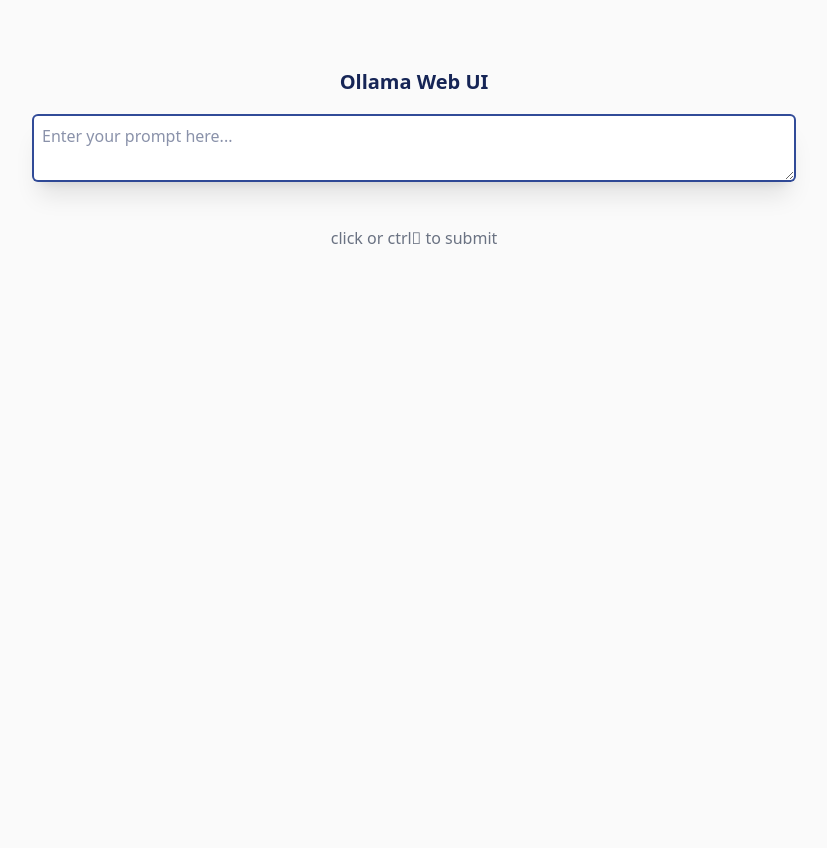
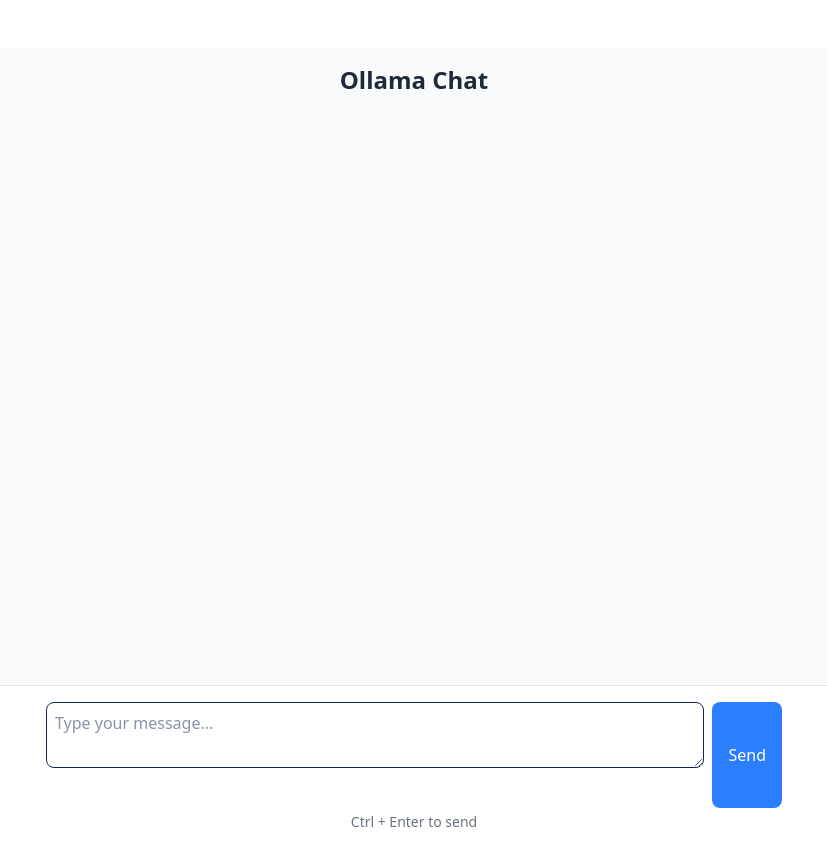
Before and after one commit to samarth-na/ai-chatbot, a React (Vite) app: page / in a window 1280 px wide. Shown: the whole page, without its empty margins (226-1053 px from the left). Before the commit the page ends 800 px from the top, so only its background shows below. Built offline with nearby package versions, Linux system fonts and the light colour scheme; the HTML template or start-up script is replaced by a standard one.

Commit message:
main third draft added chat like UI

```diff
--- a/src/App.jsx
+++ b/src/App.jsx
@@ -2,35 +2,16 @@
 
 function App() {
 	const [prompt, setPrompt] = useState("");
-	const [response, setResponse] = useState("");
+	const [messages, setMessages] = useState([]);
 	const [isLoading, setIsLoading] = useState(false);
 	const textareaRef = useRef(null);
+	const chatContainerRef = useRef(null);
 
-	async function handleSubmit(e) {
-		if (e) e.preventDefault(); // Prevent default form submission
-		setIsLoading(true);
-		setResponse(""); // Clear previous responses
-
-		try {
-			const res = await fetch("http://localhost:11434/api/generate", {
-				method: "POST",
-				headers: { "Content-Type": "application/json" },
-				body: JSON.stringify({
-					model: "llama3.2:1b",
-					prompt: prompt,
-				}),
-			});
-
-			if (!res.ok)
-				throw new Error(
-					`Server error: ${res.status} ${res.statusText}`
-				);
-			if (!res.body)
-				throw new Error("Streaming not supported or no body returned.");
-
-			const reader = res.body.getReader();
+	// Handle streaming response from Ollama
+	const handleStream = async (reader) => {
 		const decoder = new TextDecoder("utf-8");
 		let buffer = "";
+		let botMessage = "";
 
 		while (true) {
 			const { done, value } = await reader.read();
@@ -45,7 +26,18 @@
 
 				try {
 					const parsed = JSON.parse(line);
-						setResponse((prev) => prev + parsed.response);
+					botMessage += parsed.response;
+					setMessages((prev) => {
+						const lastMessage = prev[prev.length - 1];
+						if (lastMessage.role === "bot") {
+							return [
+								...prev.slice(0, -1),
+								{ ...lastMessage, content: botMessage },
+							];
+						}
+						return prev;
+					});
+
 					if (parsed.done) {
 						reader.cancel();
 						break;
@@ -57,60 +49,130 @@
 
 			buffer = lines[lines.length - 1];
 		}
+	};
+
+	const handleSubmit = async (e) => {
+		if (e) e.preventDefault();
+		if (!prompt.trim()) return;
+
+		setIsLoading(true);
+		setMessages((prev) => [
+			...prev,
+			{ role: "user", content: prompt },
+			{ role: "bot", content: "" },
+		]);
+		setPrompt("");
+
+		try {
+			const res = await fetch("http://localhost:11434/api/generate", {
+				method: "POST",
+				headers: { "Content-Type": "application/json" },
+				body: JSON.stringify({
+					model: "tinyllama",
+					prompt: prompt,
+				}),
+			});
+
+			if (!res.ok)
+				throw new Error(
+					`Server error: ${res.status} ${res.statusText}`
+				);
+			if (!res.body)
+				throw new Error("Streaming not supported or no body returned.");
+
+			await handleStream(res.body.getReader());
 		} catch (error) {
 			console.error("Error:", error);
-			setResponse(`Error: ${error.message}`);
+			setMessages((prev) => [
+				...prev,
+				{ role: "bot", content: `Error: ${error.message}` },
+			]);
 		} finally {
 			setIsLoading(false);
 		}
-	}
+	};
 
-	// Fix for Ctrl+Enter: Ensure `handleSubmit` is in the dependency array
+	// Keyboard shortcut and auto-scroll effects
 	useEffect(() => {
 		const textarea = textareaRef.current;
 		const handleKeyDown = (event) => {
 			if ((event.ctrlKey || event.metaKey) && event.key === "Enter") {
-				event.preventDefault(); // Prevent default textarea behavior
-				handleSubmit(); // Manually trigger submission
+				event.preventDefault();
+				handleSubmit();
 			}
 		};
 
 		textarea.addEventListener("keydown", handleKeyDown);
 		return () => textarea.removeEventListener("keydown", handleKeyDown);
-	}, [handleSubmit]); // Include handleSubmit in dependencies
+	}, [handleSubmit]);
+
+	useEffect(() => {
+		if (chatContainerRef.current) {
+			chatContainerRef.current.scrollTop =
+				chatContainerRef.current.scrollHeight;
+		}
+	}, [messages]);
 
 	return (
-		<div className="p-5 mx-auto max-w-[800px]">
-			<h1 className="mb-5 text-xl font-bold">Ollama Web UI</h1>
+		<div className="flex flex-col h-screen bg-gray-50">
+			<div className="overflow-hidden flex-1">
+				<div className="flex flex-col p-4 mx-auto max-w-3xl h-full">
+					<h1 className="mb-4 text-2xl font-bold text-gray-800">
+						Ollama Chat
+					</h1>
 
-			{response && (
-				<div className="p-5 mt-10 bg-white rounded-sm hover:ring-2 ring-blue-900/90">
-					<h2></h2>
-					{/* Add the response text here! */}
-					<p className="mt-2 text-left whitespace-pre-wrap">
-						{response}
+					{/* Chat Messages */}
+					<div
+						ref={chatContainerRef}
+						className="overflow-y-auto flex-1 pr-2 space-y-4"
+					>
+						{messages.map((message, index) => (
+							<div
+								key={index}
+								className={`flex ${message.role === "user" ? "justify-end" : "justify-start"}`}
+							>
+								<div
+									className={`max-w-[80%] rounded-lg p-3 ${
+										message.role === "user"
+											? "bg-blue-500 text-white"
+											: "bg-gray-200 text-gray-800"
+									}`}
+								>
+									<p className="whitespace-pre-wrap">
+										{message.content}
 									</p>
 								</div>
-			)}
-			<form onSubmit={handleSubmit}>
+							</div>
+						))}
+					</div>
+				</div>
+			</div>
+
+			{/* Input Area - Fixed at bottom */}
+			<div className="py-4 bg-white border-t border-gray-200">
+				<div className="px-4 mx-auto max-w-3xl">
+					<form onSubmit={handleSubmit} className="flex gap-2">
 						<textarea
 							ref={textareaRef}
 							value={prompt}
 							onChange={(e) => setPrompt(e.target.value)}
-					placeholder="Enter your prompt here..."
-					className="p-2 mb-10 w-full ring-2 shadow-xl ring-blue-900/90"
+							placeholder="Type your message..."
 							rows="2"
+							className="flex-1 p-2 rounded-lg border focus:ring-2 focus:ring-blue-500 focus:outline-none"
 						/>
 						<button
 							type="submit"
 							disabled={isLoading}
-					className={`text-gray-500 rounded-sm  cursor-pointer   ${isLoading ? "bg-gray-50" : ""}`}
+							className="py-2 px-4 text-white bg-blue-500 rounded-lg hover:bg-blue-600 disabled:opacity-50"
 						>
-					{isLoading
-						? "loading response"
-						: "click or ctrl󰌑 to submit"}
+							{isLoading ? "Sending..." : "Send"}
 						</button>
 					</form>
+					<p className="mt-1 text-sm text-gray-500">
+						Ctrl + Enter to send
+					</p>
+				</div>
+			</div>
 		</div>
 	);
 }
--- a/src/index.css
+++ b/src/index.css
@@ -3,7 +3,7 @@
 @layer base {
 	/* Basic resets and defaults */
 	html {
-		@apply text-blue-950 bg-neutral-50;
+		@apply text-blue-950 bg-white;
 	}
 
 	body {
@@ -15,7 +15,7 @@
 	}
 
 	button:disabled {
-		@apply bg-gray-300 text-gray-500 cursor-not-allowed;
+		@apply bg-gray-300  cursor-not-allowed;
 	}
 	textarea {
 		@apply p-2 mb-10 w-full rounded-sm bg-white;
```
Lines whose indentation alone changed are shown as unchanged.
